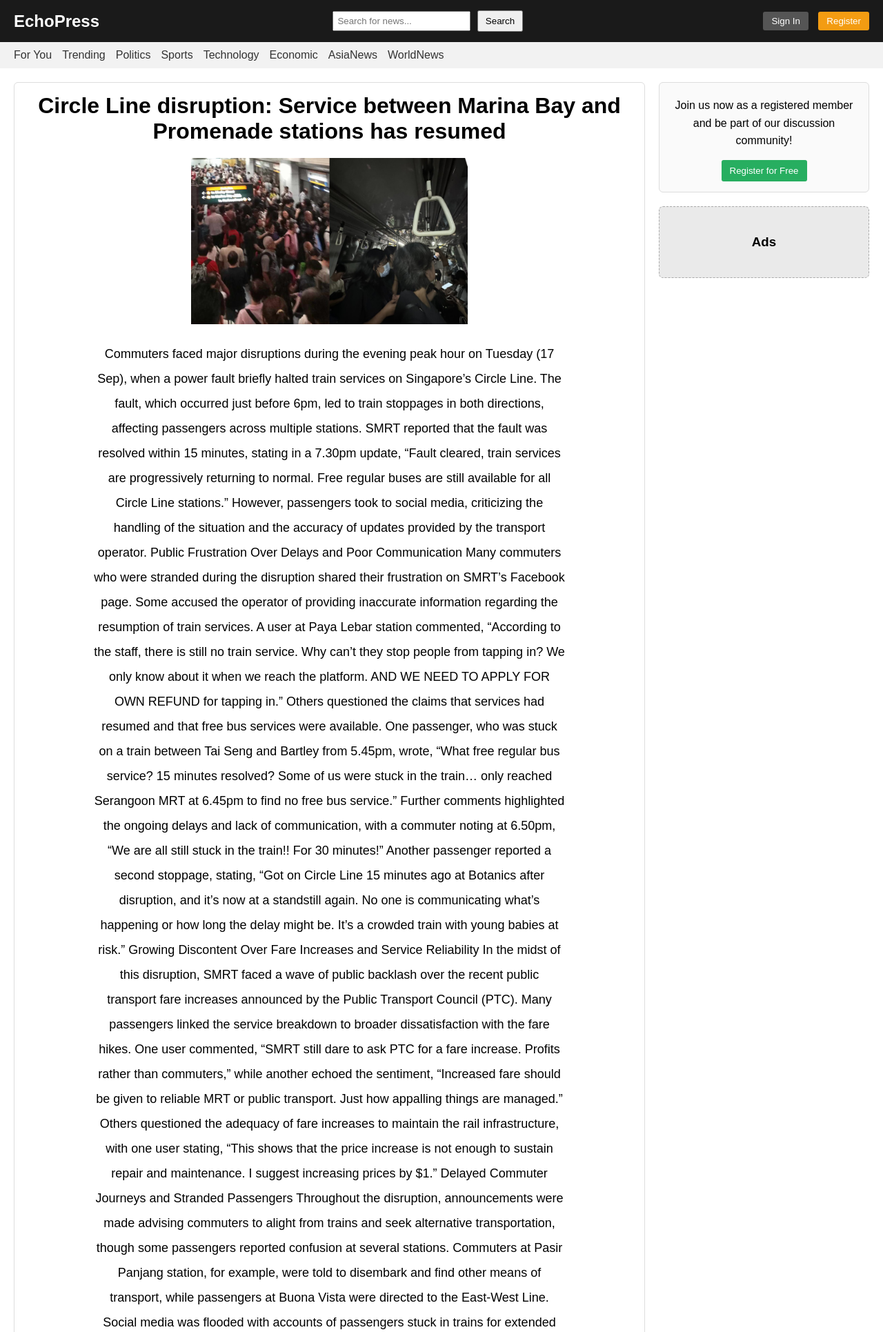
After one commit to timt29/FYPGRP26, a Flask app: page /article1 in a window 1280 px wide. The commit adds this page. Shown: the top 1931 px of the page at 69% size. Run offline with Flask 3, Linux system fonts and the light colour scheme.

Commit message:
prototype v1.1
reader static page 1

```diff
--- a/app.py
+++ b/app.py
@@ -8,9 +8,9 @@ app = Flask(__name__)
 def home():
     return render_template("index.php")  # This loads your HTML file
 
-@app.route("/members")
-def members():
-    return render_template("Members.html")  # This loads your HTML file
+@app.route("/article1")
+def article1():
+    return render_template("article1.html")  # This loads your HTML file
 
 @app.route("/ProjectDoc")
 def ProjectDoc():
--- a/static/css/style.css
+++ b/static/css/style.css
@@ -3,7 +3,7 @@
   margin: 0;
   padding: 0;
   box-sizing: border-box;
-  font-family: Arial, sans-serif;
+  font-family: Arial, Helvetica, sans-serif;
 }
 
 /* Header */
@@ -19,6 +19,10 @@
 .logo {
   font-size: 1.5em;
   font-weight: bold;
+  text-decoration: none;
+  /* Removes underline */
+  color: inherit;
+  /* Inherit text color from parent */
 }
 
 .search-container input {
@@ -93,18 +97,27 @@
 }
 
 .article .thumbnail {
-  width: 150px;
-  height: 100px;
-  object-fit: cover; /* ensures the image fills box without distortion */
+  width: 500px;
+  height: 200px;
+  object-fit: cover;
+  /* ensures the image fills box without distortion */
   background: #ccc;
   border-radius: 6px;
 }
 
 .big-article .thumbnail {
-  width: 250px;
-  height: 150px;
-  object-fit: cover; /* ensures the image fills box without distortion */
+  width: 600px;
+  height: 300px;
+  object-fit: cover;
+  /* ensures the image fills box without distortion */
   border-radius: 6px;
+}
+
+.sel-article .image {
+  display: block;
+  margin: auto;
+  width: 50%;
+    padding: 20px;
 }
 
 .small-articles {
@@ -153,3 +166,20 @@
   text-align: center;
   border-radius: 6px;
 }
+
+p {
+  font-family: Arial, Helvetica, sans-serif ,sans-serif; /* Change the font */
+  padding: 5px; /* Reduce padding to smaller value */
+  font-size: 1rem; /* Optionally, reduce the font size as well */
+  line-height: 1.6; /* Adjust line height for readability */
+}
+.small-text {
+  font-family: Arial, Helvetica, sans-serif;
+  padding: 5px 100px 5px;
+  font-size: 18px;  /* Smaller font size */
+  line-height: 2;
+}
+.main-title {
+  font-size: 2rem;  /* Adjust size to your preference */
+  text-align: center;
+}
--- /dev/null
+++ b/templates/article1.html
@@ -0,0 +1,154 @@
+<!DOCTYPE html>
+<html lang="en">
+
+<head>
+  <meta charset="UTF-8" />
+  <title>EchoPress</title>
+  <link rel="stylesheet" href="../static/css/style.css" />
+</head>
+
+<body>
+  <!-- Header -->
+  <header class="header">
+    <a href="/" class="logo">EchoPress</a>
+    <div class="search-container">
+      <input type="text" placeholder="Search for news..." />
+      <button>Search</button>
+    </div>
+    <div class="auth-buttons">
+      <button class="signin">Sign In</button>
+      <button class="register">Register</button>
+    </div>
+  </header>
+
+  <!-- Navigation -->
+  <nav class="navbar">
+    <a href="#">For You</a>
+    <a href="#">Trending</a>
+    <a href="#">Politics</a>
+    <a href="#">Sports</a>
+    <a href="#">Technology</a>
+    <a href="#">Economic</a>
+    <a href="#">AsiaNews</a>
+    <a href="#">WorldNews</a>
+  </nav>
+
+  <!-- Main Content -->
+  <main class="main-content">
+    <!-- Articles -->
+    <section class="articles">
+      <article class="article sel-article">
+        <div class="text">
+          <h1 class = "main-title" >
+            Circle Line disruption: Service between Marina Bay and Promenade
+            stations has resumed
+          </h1>
+          <img src="../static/img/SMRT.webp" alt="SMRT thumbnail" class="image" />
+          <p class="small-text" style="text-align: center;" >
+            Commuters faced major disruptions during the evening peak hour on Tuesday (17 Sep), when a power fault
+            briefly halted train services on Singapore’s Circle Line. The fault, which occurred just before 6pm, led to
+            train stoppages in both directions, affecting passengers across multiple stations.
+
+            SMRT reported that the fault was resolved within 15 minutes, stating in a 7.30pm update, “Fault cleared,
+            train services are progressively returning to normal. Free regular buses are still available for all Circle
+            Line stations.” However, passengers took to social media, criticizing the handling of the situation and the
+            accuracy of updates provided by the transport operator.
+
+            Public Frustration Over Delays and Poor Communication
+
+            Many commuters who were stranded during the disruption shared their frustration on SMRT’s Facebook page.
+
+            Some accused the operator of providing inaccurate information regarding the resumption of train services.
+
+            A user at Paya Lebar station commented, “According to the staff, there is still no train service. Why can’t
+            they stop people from tapping in? We only know about it when we reach the platform. AND WE NEED TO APPLY FOR
+            OWN REFUND for tapping in.”
+
+            Others questioned the claims that services had resumed and that free bus services were available.
+
+            One passenger, who was stuck on a train between Tai Seng and Bartley from 5.45pm, wrote, “What free regular
+            bus service? 15 minutes resolved? Some of us were stuck in the train… only reached Serangoon MRT at 6.45pm
+            to find no free bus service.”
+
+            Further comments highlighted the ongoing delays and lack of communication, with a commuter noting at 6.50pm,
+            “We are all still stuck in the train!! For 30 minutes!”
+
+            Another passenger reported a second stoppage, stating, “Got on Circle Line 15 minutes ago at Botanics after
+            disruption, and it’s now at a standstill again. No one is communicating what’s happening or how long the
+            delay might be. It’s a crowded train with young babies at risk.”
+
+
+
+            Growing Discontent Over Fare Increases and Service Reliability
+
+            In the midst of this disruption, SMRT faced a wave of public backlash over the recent public transport fare
+            increases announced by the Public Transport Council (PTC).
+
+            Many passengers linked the service breakdown to broader dissatisfaction with the fare hikes.
+
+            One user commented, “SMRT still dare to ask PTC for a fare increase. Profits rather than commuters,” while
+            another echoed the sentiment, “Increased fare should be given to reliable MRT or public transport. Just how
+            appalling things are managed.”
+
+            Others questioned the adequacy of fare increases to maintain the rail infrastructure, with one user stating,
+            “This shows that the price increase is not enough to sustain repair and maintenance. I suggest increasing
+            prices by $1.”
+
+
+            Delayed Commuter Journeys and Stranded Passengers
+
+            Throughout the disruption, announcements were made advising commuters to alight from trains and seek
+            alternative transportation, though some passengers reported confusion at several stations.
+
+            Commuters at Pasir Panjang station, for example, were told to disembark and find other means of transport,
+            while passengers at Buona Vista were directed to the East-West Line.
+
+            Social media was flooded with accounts of passengers stuck in trains for extended periods.
+
+            One user described being stranded between Haw Par Villa and Kent Ridge for 20 minutes before another delay
+            en route to Caldecott.
+
+            Passengers expressed frustration at the lack of clear communication and the difficulty in finding
+            alternative routes. “Add 30 minutes? It’s a lie. Can add up to 1 hour and more depending on which station
+            you’re going. Still wanna increase fare?” one commuter complained.
+
+            Commuter Experiences During the Breakdown
+
+            Despite SMRT’s reassurances that services were returning to normal, commuters reported longer-than-expected
+            delays.
+
+            Quoted by Channel News Asia, Ms Felicia Ng, who experienced a 20-minute delay, boarded a train at Buona
+            Vista station at 5.50pm, only for the lights to go out partially before passengers were instructed to alight
+            at Pasir Panjang. After waiting for 15 minutes, she resumed her journey, finally reaching her destination at
+            HarbourFront station at approximately 6.30pm.
+
+            Meanwhile, passengers on platforms like one-north and Payar Lebar reported large crowds and confusion as
+            train services remained suspended for longer than initially announced. With social media platforms buzzing
+            with complaints and calls for better management, the disruption has intensified calls for improved service
+            reliability, especially in light of recent fare adjustments.
+          </p>
+          <p>Just stop breaking down. What a joke lol hahahaha<br>
+            author me <br>
+            date 1 sept 2025
+          </p>
+        </div>
+      </article>
+    </section>
+
+    <!-- Sidebar -->
+    <aside class="sidebar">
+      <div class="register-box">
+        <p>
+          Join us now as a registered member and be part of our discussion
+          community!
+        </p>
+        <button class="register">Register for Free</button>
+      </div>
+      <div class="ads">
+        <h3>Ads</h3>
+      </div>
+    </aside>
+  </main>
+</body>
+
+</html>
```
Also changed, not shown: templates/Members.html (deleted, +0 -24 lines), 1 other file.
